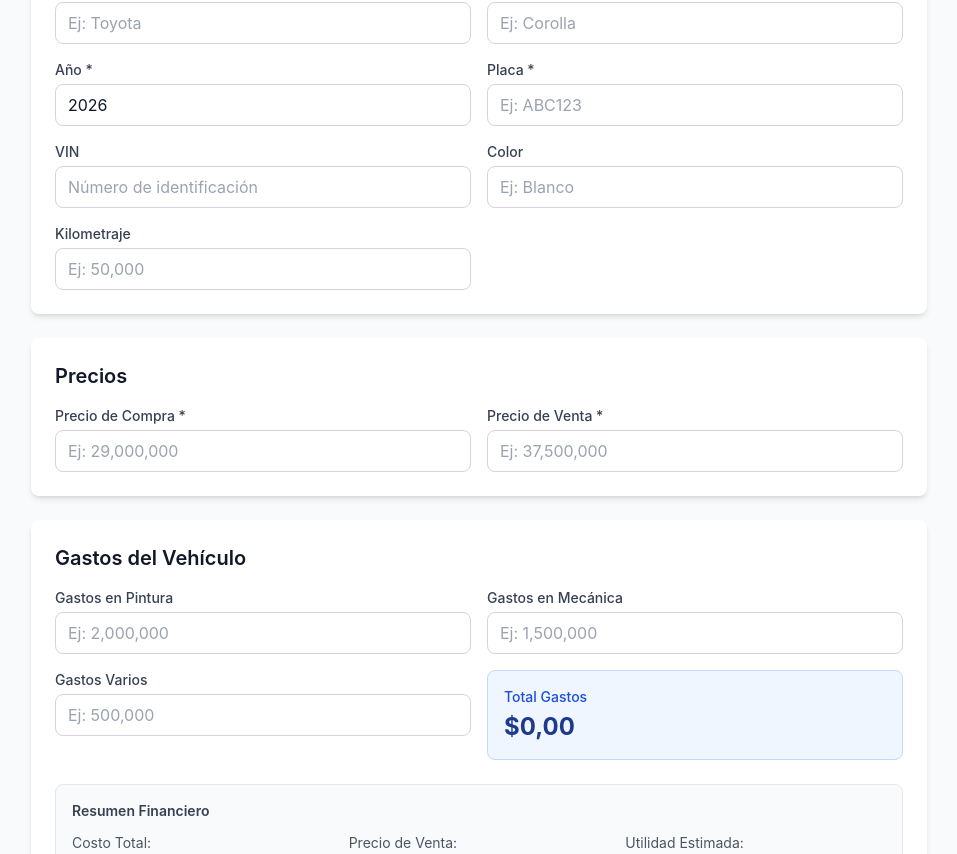
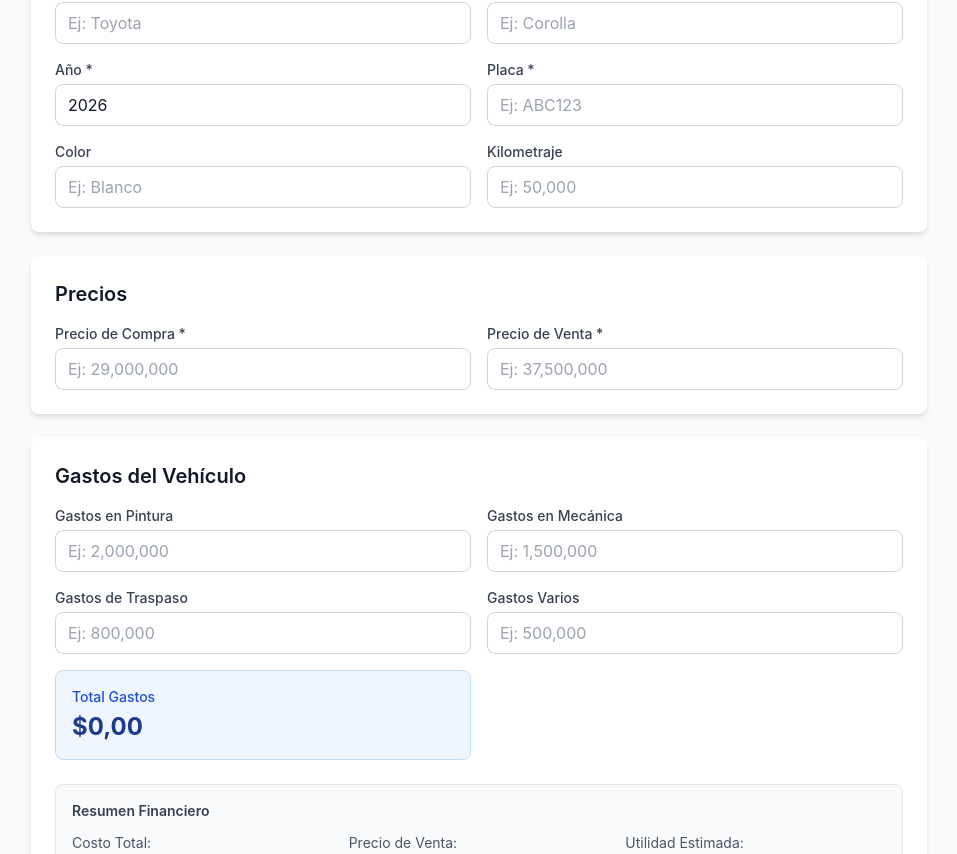
Before and after one commit to mauriciousa993-rgb/app-compraventa, a React (Vite) app in the folder frontend/: page /vehicles/1/edit in a window 1280 px wide. Shown: the part 320-1174 px from the top of the page, without its empty margins (161-1118 px from the left). Built offline with nearby package versions, Linux system fonts and the light colour scheme; no server answers; sample sign-in values are in the browser's storage.

Commit message:
Feat: Quitar campo VIN y agregar campo Gastos de Traspaso

```diff
--- a/frontend/src/pages/VehicleForm.tsx
+++ b/frontend/src/pages/VehicleForm.tsx
@@ -20,7 +20,6 @@ const VehicleForm: React.FC = () => {
     modelo: '',
     año: new Date().getFullYear(),
     placa: '',
-    vin: '',
     color: '',
     kilometraje: 0,
 
@@ -32,6 +31,7 @@ const VehicleForm: React.FC = () => {
     gastos: {
       pintura: 0,
       mecanica: 0,
+      traspaso: 0,
       varios: 0,
       total: 0
     },
@@ -122,7 +122,6 @@ const VehicleForm: React.FC = () => {
         modelo: vehicle.modelo || '',
         año: vehicle.año || new Date().getFullYear(),
         placa: vehicle.placa || '',
-        vin: vehicle.vin || '',
         color: vehicle.color || '',
         kilometraje: vehicle.kilometraje || 0,
         precioCompra: vehicle.precioCompra || 0,
@@ -130,6 +129,7 @@ const VehicleForm: React.FC = () => {
         gastos: {
           pintura: vehicle.gastos?.pintura || 0,
           mecanica: vehicle.gastos?.mecanica || 0,
+          traspaso: vehicle.gastos?.traspaso || 0,
           varios: vehicle.gastos?.varios || 0,
           total: vehicle.gastos?.total || 0
         },
@@ -392,20 +392,6 @@ const VehicleForm: React.FC = () => {
 
               <div>
                 <label className="block text-sm font-medium text-gray-700 mb-1">
-                  VIN
-                </label>
-                <input
-                  type="text"
-                  name="vin"
-                  value={formData.vin}
-                  onChange={handleChange}
-                  className="input-field"
-                  placeholder="Número de identificación"
-                />
-              </div>
-
-              <div>
-                <label className="block text-sm font-medium text-gray-700 mb-1">
                   Color
                 </label>
                 <input
@@ -495,7 +481,7 @@ const VehicleForm: React.FC = () => {
                     const numValue = parseFormattedNumber(e.target.value);
                     setFormData(prev => {
                       const newGastos = { ...prev.gastos, pintura: numValue };
-                      newGastos.total = newGastos.pintura + newGastos.mecanica + newGastos.varios;
+                      newGastos.total = newGastos.pintura + newGastos.mecanica + newGastos.traspaso + newGastos.varios;
                       return { ...prev, gastos: newGastos };
                     });
                   }}
@@ -516,12 +502,33 @@ const VehicleForm: React.FC = () => {
                     const numValue = parseFormattedNumber(e.target.value);
                     setFormData(prev => {
                       const newGastos = { ...prev.gastos, mecanica: numValue };
-                      newGastos.total = newGastos.pintura + newGastos.mecanica + newGastos.varios;
+                      newGastos.total = newGastos.pintura + newGastos.mecanica + newGastos.traspaso + newGastos.varios;
                       return { ...prev, gastos: newGastos };
                     });
                   }}
                   className="input-field"
                   placeholder="Ej: 1,500,000"
+                />
+              </div>
+
+              <div>
+                <label className="block text-sm font-medium text-gray-700 mb-1">
+                  Gastos de Traspaso
+                </label>
+                <input
+                  type="text"
+                  name="gastos.traspaso"
+                  value={formatNumber(formData.gastos.traspaso)}
+                  onChange={(e) => {
+                    const numValue = parseFormattedNumber(e.target.value);
+                    setFormData(prev => {
+                      const newGastos = { ...prev.gastos, traspaso: numValue };
+                      newGastos.total = newGastos.pintura + newGastos.mecanica + newGastos.traspaso + newGastos.varios;
+                      return { ...prev, gastos: newGastos };
+                    });
+                  }}
+                  className="input-field"
+                  placeholder="Ej: 800,000"
                 />
               </div>
 
@@ -537,7 +544,7 @@ const VehicleForm: React.FC = () => {
                     const numValue = parseFormattedNumber(e.target.value);
                     setFormData(prev => {
                       const newGastos = { ...prev.gastos, varios: numValue };
-                      newGastos.total = newGastos.pintura + newGastos.mecanica + newGastos.varios;
+                      newGastos.total = newGastos.pintura + newGastos.mecanica + newGastos.traspaso + newGastos.varios;
                       return { ...prev, gastos: newGastos };
                     });
                   }}
```
Also changed, not shown: 1 other file (tests, documents, lock files or other folders).
